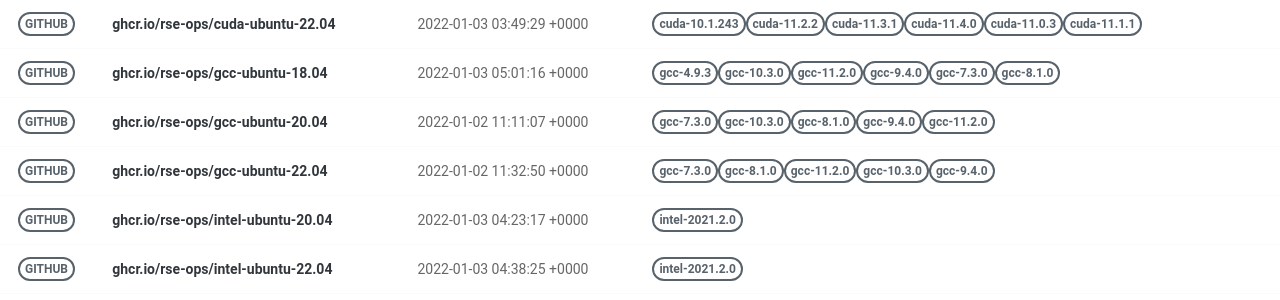
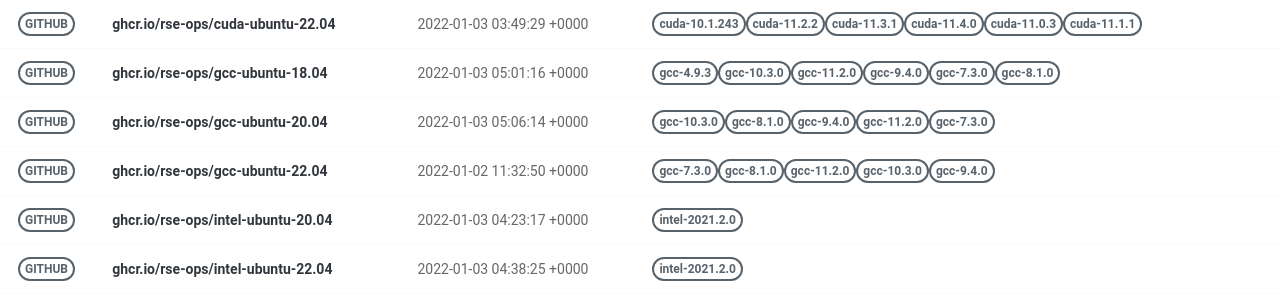
Before and after one commit to rse-ops/docker-images, a Jekyll site: the page built from pages/index.md, in a window 1280 px wide. Shown: the part 326-626 px from the top of the page. Built offline with Jekyll 4.4.1, drawn with Linux system fonts in a browser that asks for light colours; nearby versions of some CDN libraries.

Commit message:
Automated push to update library 2022-01-03

```diff
--- a/_library/ghcr.io-rse-ops-gcc-ubuntu-20.04.md
+++ b/_library/ghcr.io-rse-ops-gcc-ubuntu-20.04.md
@@ -1,14 +1,11 @@
 ---
 layout: container
 name: ghcr.io/rse-ops/gcc-ubuntu-20.04
-updated_at: 2022-01-02 11:11:07.848367
+updated_at: 2022-01-03 05:06:14.272229
 
 
 container_url: https://github.com/orgs/rse-ops/packages/container/package/gcc-ubuntu-20.04
 versions:
- - tag: gcc-7.3.0
-   dockerfile: https://github.com/rse-ops/docker-images/blob/main/ubuntu/gcc/Dockerfile
-   manifest: https://crane.ggcr.dev/manifest/ghcr.io/rse-ops/gcc-ubuntu-20.04:gcc-7.3.0
  - tag: gcc-10.3.0
    dockerfile: https://github.com/rse-ops/docker-images/blob/main/ubuntu/gcc/Dockerfile
    manifest: https://crane.ggcr.dev/manifest/ghcr.io/rse-ops/gcc-ubuntu-20.04:gcc-10.3.0
```
Also changed, not shown: other parts of _library/ghcr.io-rse-ops-gcc-ubuntu-20.04.md (+3 -0 lines).
